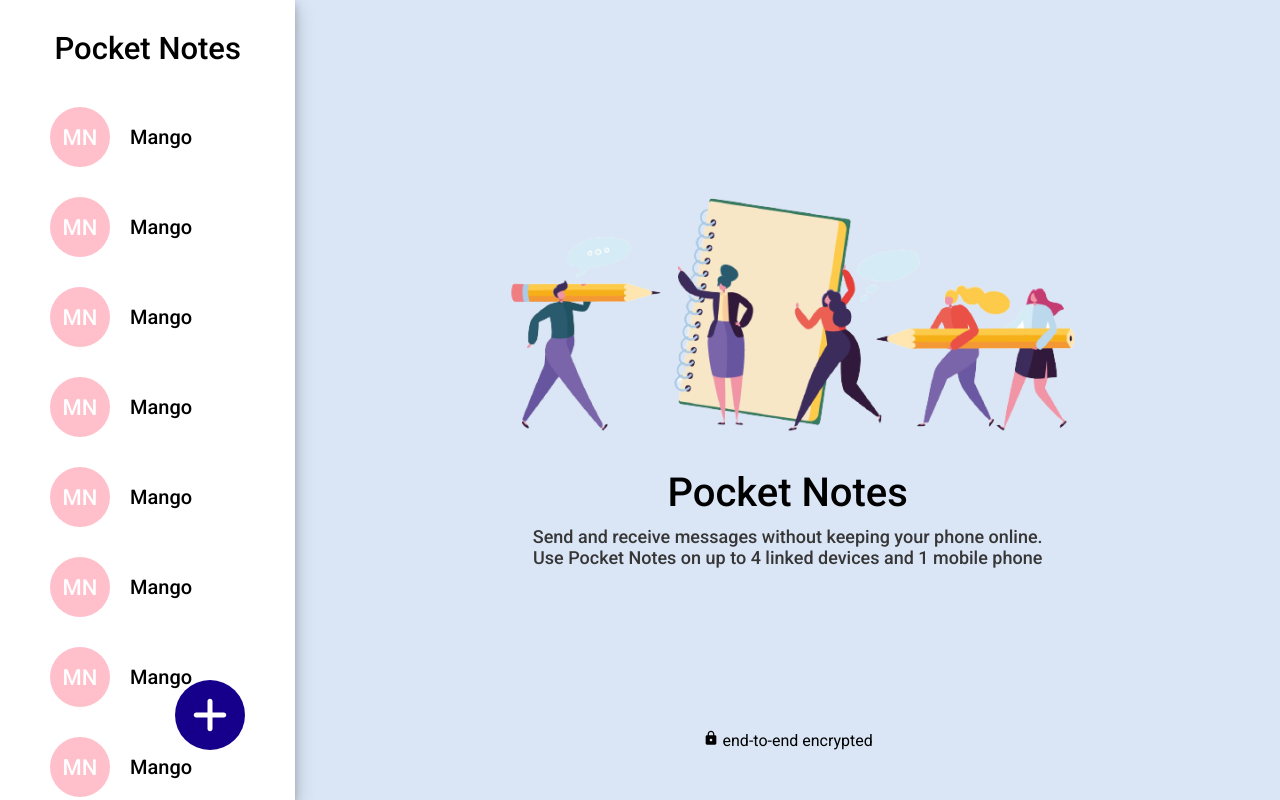
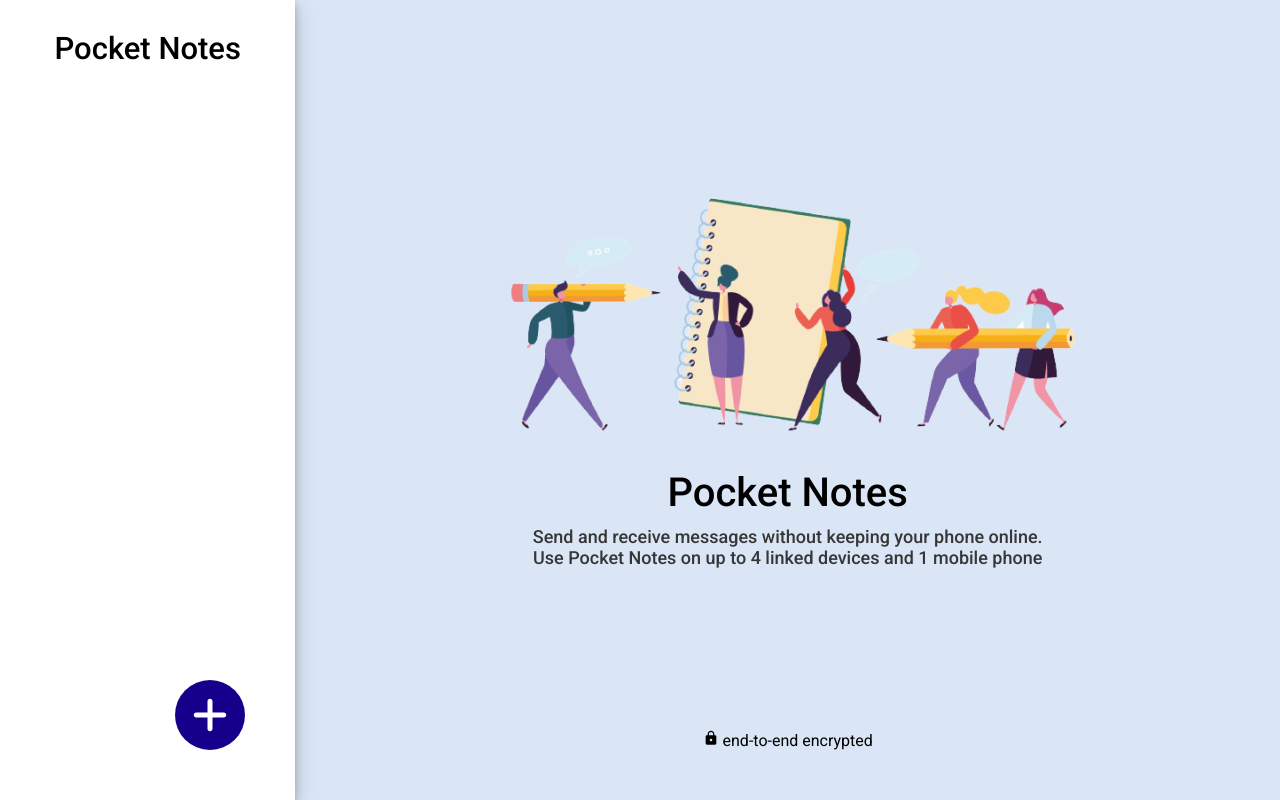
Before and after one commit to Vinod3d/PocketNoteApp, a React (Vite) app: page / in a window 1280 px wide. Built offline with nearby package versions, Linux system fonts and the light colour scheme.

Commit message:
Stored and rendered Groups

```diff
--- a/src/App.jsx
+++ b/src/App.jsx
@@ -5,20 +5,32 @@ import Modal from './components/modal/Modal'
 
 function App() {
   const [openModal, setOpenModal] = useState(false);
-  const [groupData, setGroupData] = useState({})
+  const [groupData, setGroupData] = useState({});
+  const [groups, setGroups] = useState([]);
 
-  useEffect(()=>{
-    const prevData = JSON.parse(localStorage.getItem('group')) || [];
+  useEffect(() => {
+    if (groupData.groupName && groupData.color) {
+      const prevData = JSON.parse(localStorage.getItem('group')) || [];
+      const updatedData = [...prevData, groupData];
+      localStorage.setItem('group', JSON.stringify(updatedData));
+    }
 
-    const updatedData = [...prevData, groupData];
-    localStorage.setItem('group', JSON.stringify(updatedData))
-  },[groupData])
+    let storedGroups = localStorage.getItem('group');
+    if (storedGroups) {
+      let groups =  JSON.parse(storedGroups);
+      setGroups(groups);
+    }
+  }, [groupData]);
 
 
   return (
     <>
       <div className="homepage">
-        <Sidebar setOpenModal={setOpenModal}/>
+        <Sidebar
+          setOpenModal={setOpenModal}
+          groups={groups}
+
+        />
         <MainContent/>
         {openModal &&
         <Modal
--- a/src/components/modal/Modal.jsx
+++ b/src/components/modal/Modal.jsx
@@ -1,5 +1,5 @@
 /* eslint-disable react/prop-types */
-import { useRef, useState } from "react";
+import {useRef, useState } from "react";
 import "./modal.css";
 
 const Modal = ({setOpenModal, setGroupData}) => {
@@ -29,7 +29,7 @@ const Modal = ({setOpenModal, setGroupData}) => {
   const handleChange = (e) => {
     const { name, value } = e.target;
     setFormData({ ...formData, [name]: value });
-    setError(error.groupName = {})
+    setError((prevErrors) => ({ ...prevErrors, [name]: "" }));
   };
 
   const handleModalClose = (e)=>{
@@ -41,7 +41,7 @@ const Modal = ({setOpenModal, setGroupData}) => {
   const handleColorChange = (color) => {
     setFormData({ ...formData, color });
     setActive(color)
-    setError(error.color = {});
+    setError((prevErrors) => ({ ...prevErrors, color: "" }));
   };
 
   const handleSubmit = (e)=>{
@@ -58,8 +58,6 @@ const Modal = ({setOpenModal, setGroupData}) => {
         setOpenModal(false)
     }
   }
-
-  console.log(error)
 
   return (
     <>
@@ -92,11 +90,12 @@ const Modal = ({setOpenModal, setGroupData}) => {
                         border: `${active == color ? "2px solid black" : "none"}`
                     }}
                     onClick={() => handleColorChange(color)}
+                    type="button"
                     ></button>
                 ))}
             </div>
             {error.color && <p style={{color : 'red'}} className="error">{error.color}</p>}
-            <button className="createGroup">Create</button>
+            <button type="submit" className="createGroup">Create</button>
         </form>
       </div>
     </>
--- a/src/components/sidebar/Sidebar.jsx
+++ b/src/components/sidebar/Sidebar.jsx
@@ -2,75 +2,29 @@
 import './sidebar.css'
 import { FaPlus } from "react-icons/fa6";
 
-const Sidebar = ({setOpenModal}) => {
+const Sidebar = ({ setOpenModal, groups}) => {
+
   return (
     <div className='sidebarContainer'>
         <h1 className="title">Pocket Notes</h1>
         <div className="groupList">
-            <div className="groupItem">
-                <span className='groupIcon'>
-                    <span className="Icon">
-                        MN
-                    </span>
-                </span>
-                <h2 className='groupName'>Mango</h2>
-            </div>
-            <div className="groupItem">
-                <span className='groupIcon'>
-                    <span className="Icon">
-                        MN
-                    </span>
-                </span>
-                <h2 className='groupName'>Mango</h2>
-            </div>
-            <div className="groupItem">
-                <span className='groupIcon'>
-                    <span className="Icon">
-                        MN
-                    </span>
-                </span>
-                <h2 className='groupName'>Mango</h2>
-            </div>
-            <div className="groupItem">
-                <span className='groupIcon'>
-                    <span className="Icon">
-                        MN
-                    </span>
-                </span>
-                <h2 className='groupName'>Mango</h2>
-            </div>
-            <div className="groupItem">
-                <span className='groupIcon'>
-                    <span className="Icon">
-                        MN
-                    </span>
-                </span>
-                <h2 className='groupName'>Mango</h2>
-            </div>
-            <div className="groupItem">
-                <span className='groupIcon'>
-                    <span className="Icon">
-                        MN
-                    </span>
-                </span>
-                <h2 className='groupName'>Mango</h2>
-            </div>
-            <div className="groupItem">
-                <span className='groupIcon'>
-                    <span className="Icon">
-                        MN
-                    </span>
-                </span>
-                <h2 className='groupName'>Mango</h2>
-            </div>
-            <div className="groupItem">
-                <span className='groupIcon'>
-                    <span className="Icon">
-                        MN
-                    </span>
-                </span>
-                <h2 className='groupName'>Mango</h2>
-            </div>
+            {groups.map((group, index) => {
+                const words = group.groupName.split(" ");
+                let initials = words[0].slice(0, 1);
+                if(words.length > 1){
+                    initials += words[1].slice(0, 1);
+                }
+               return (
+                    <div className="groupItem" key={index}>
+                        <span className='groupIcon' style={{backgroundColor: group.color}}>
+                            <span className="Icon">
+                                {initials}
+                            </span>
+                        </span>
+                        <h2 className='groupName'>{group.groupName}</h2>
+                    </div>
+                )
+            })}
         </div>
         <button
         className="AddBtn"
```
